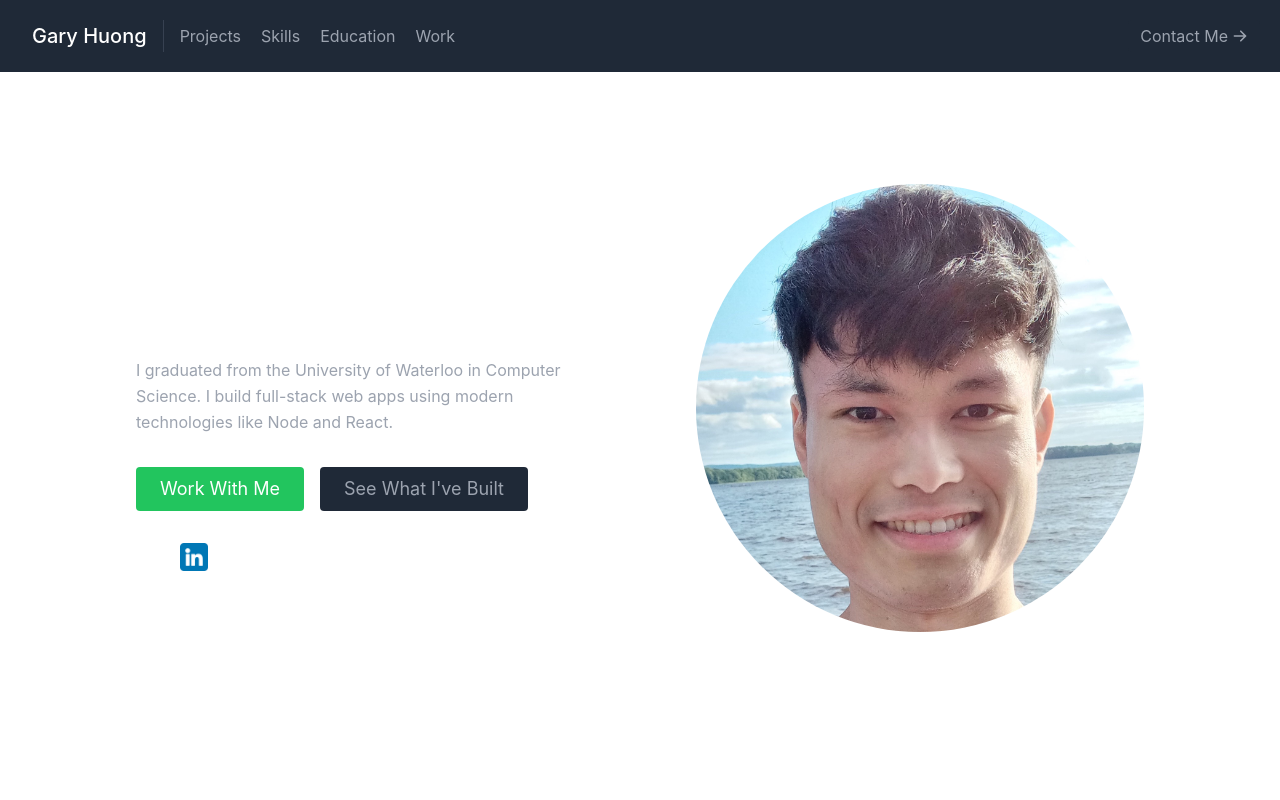
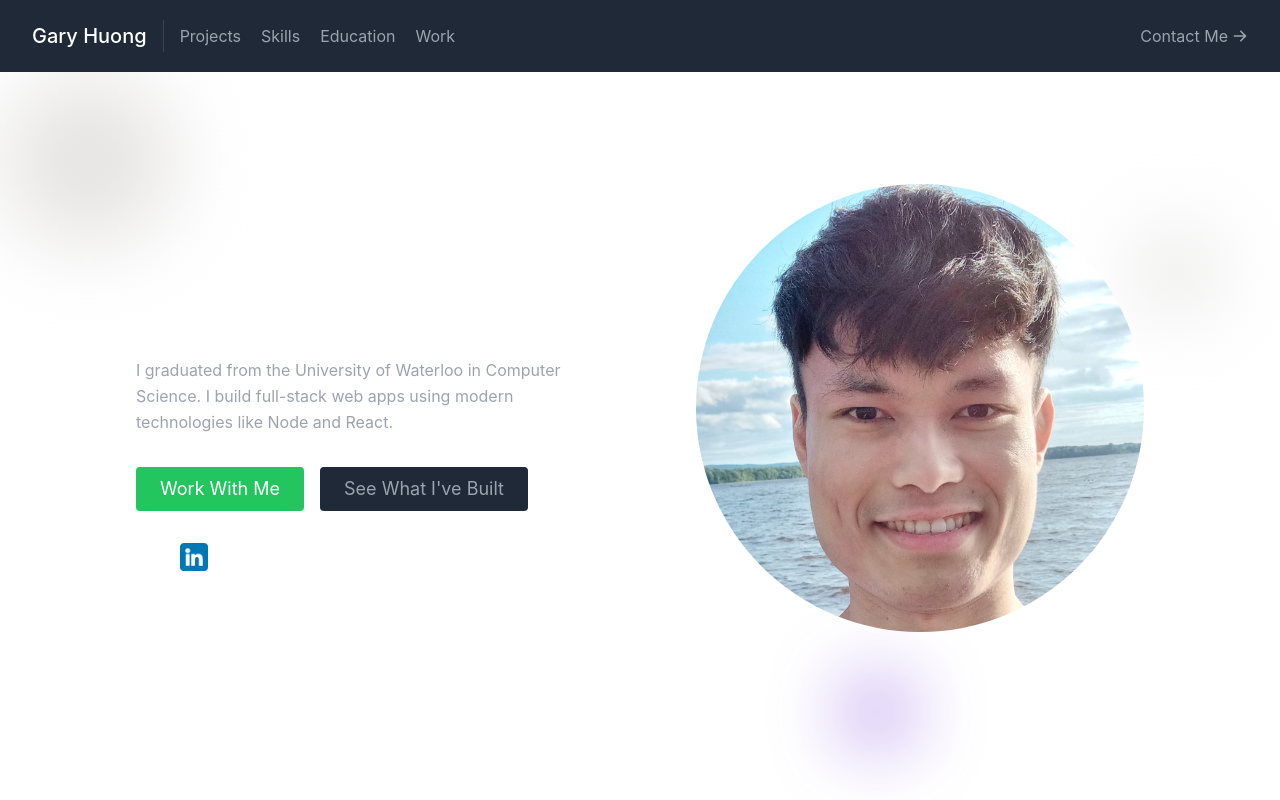
Before and after one commit to ghuong/portfolio, a React (Create React App) app: page / in a window 1280 px wide. Shown: the top 800 px of the page. Built offline with nearby package versions, Linux system fonts and the light colour scheme.

Commit message:
blurred balls background

```diff
--- a/src/components/About.js
+++ b/src/components/About.js
@@ -2,7 +2,13 @@ import { about, socialmedia } from "../data";
 
 export default function About() {
   return (
-    <section id="about" className="flex-grow md:mx-20">
+    <section id="about" className="relative flex-grow">
+      <div className="absolute w-full h-full bg-transparent blur-2xl -z-10">
+        <div className="absolute rounded-full -z-50 bg-stone-200 w-44 h-44"></div>
+        <div className="absolute rounded-full -z-50 bg-stone-200 w-20 h-20 top-40 right-16"></div>
+        <div className="absolute rounded-full -z-50 bg-violet-700 w-12 h-12 bottom-16 left-2/3"></div>
+      </div>
+      <div className="md:mx-20 h-full">
         <div className="container mx-auto h-full flex flex-col md:flex-row-reverse items-center justify-center">
           <div className="w-1/2 lg:w-2/5 lg:max-w-lg">
             <img
@@ -56,6 +62,7 @@ export default function About() {
             </div>
           </div>
         </div>
+      </div>
     </section>
   );
 }
```
Lines whose indentation alone changed are shown as unchanged.
